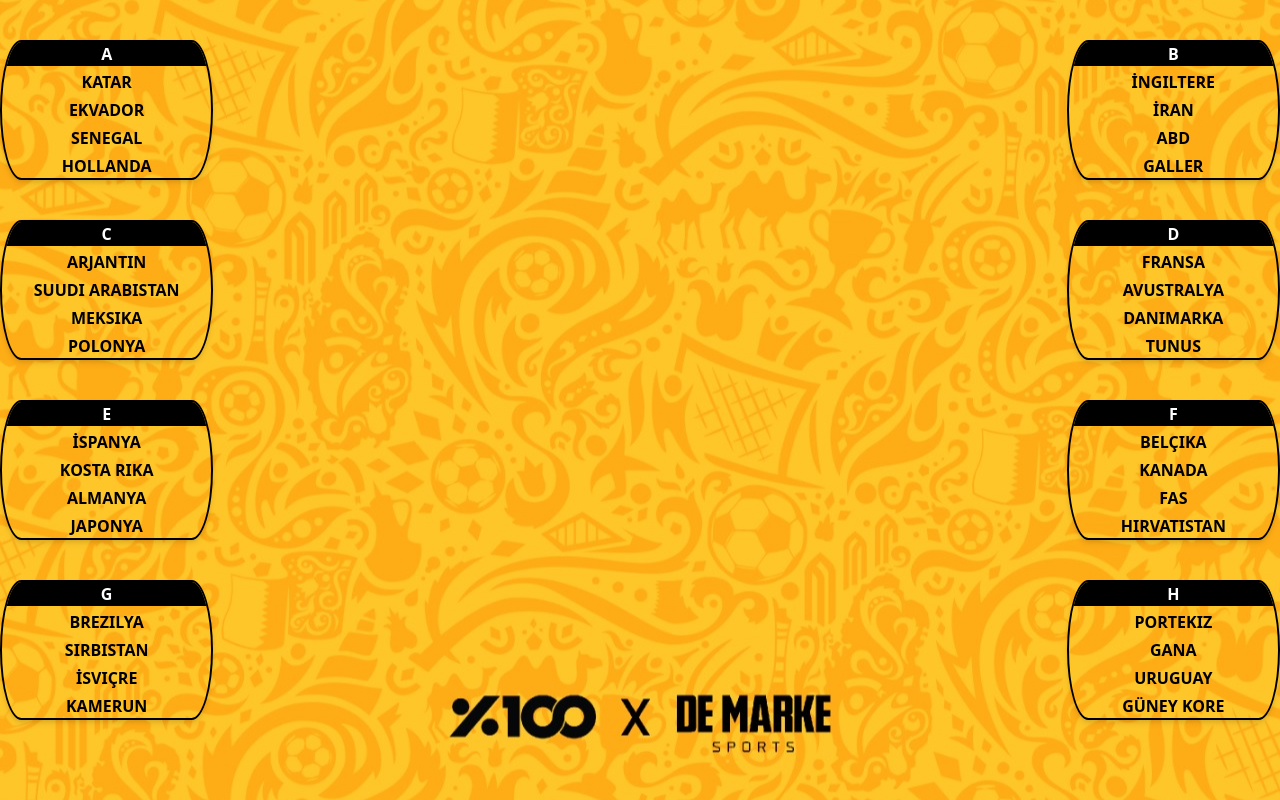
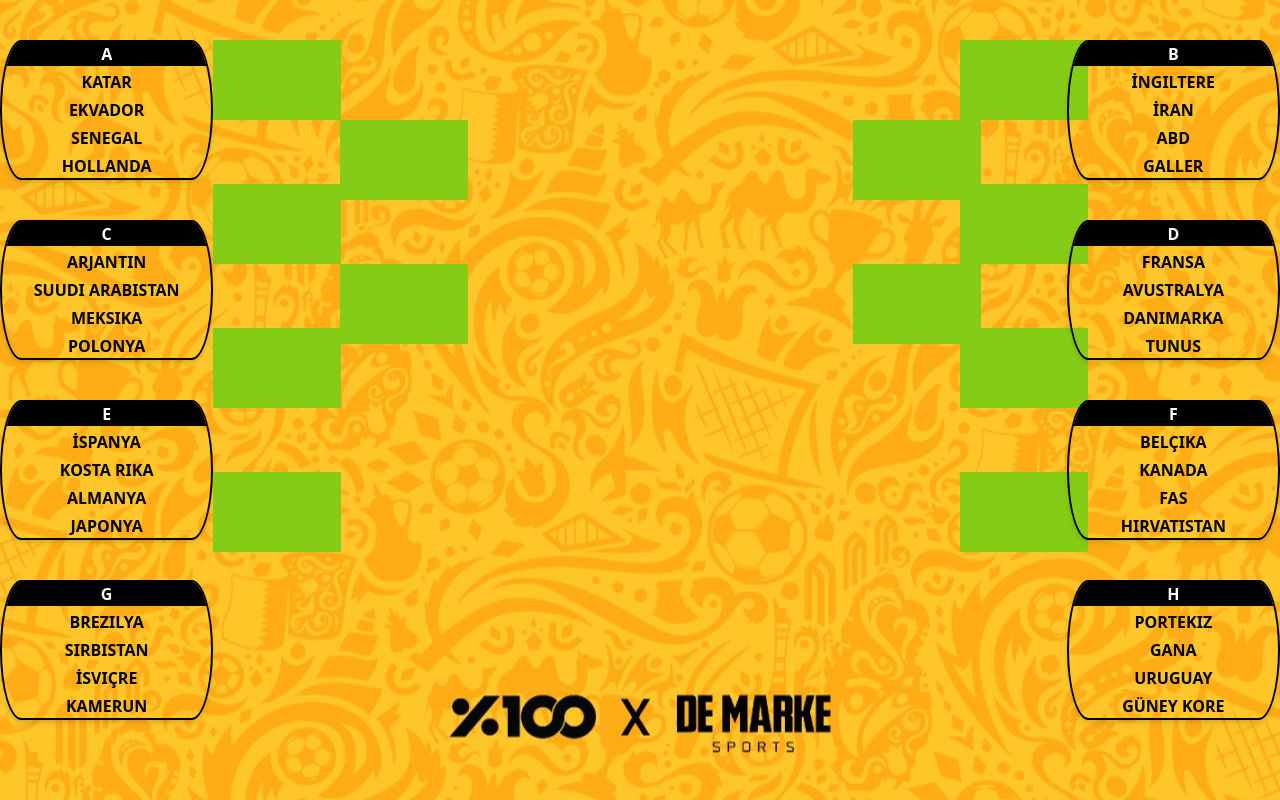
Before and after one commit to osmancansiz/tournament-bracket, a React (Create React App) app: page / in a window 1280 px wide. Built offline with nearby package versions, Linux system fonts and the light colour scheme.

Commit message:
handle quarter final teams

```diff
--- a/src/pages/TournamentBrackets.js
+++ b/src/pages/TournamentBrackets.js
@@ -6,6 +6,8 @@ export default function TournamentBrackets() {
   const [teams] = useState(initialTeams);
   const [groups] = useState(initialGroups);
   const [selectedTeams, setSelectedTeams] = useState([]);
+  const [quarterFinal, setQuarterFinal] = useState([]);
+  const [semiFinal, setSemiFinal] = useState([]);
 
   const handleClick = (team) => {
     if (selectedTeams.findIndex((i) => i.id === team.id) !== -1) return;
@@ -18,6 +20,20 @@ export default function TournamentBrackets() {
       team.rank = groupMember[0].rank + 1;
       setSelectedTeams([...selectedTeams, team]);
     }
+  };
+
+  const setQuarterFinalTeams = (team, side) => {
+    if (quarterFinal.findIndex((i) => i.id === team.id) !== -1) return;
+
+    const filteredTeams = quarterFinal.filter((i) => i.side === side);
+    if (filteredTeams.length === 0) {
+      team.side = side;
+      setQuarterFinal([...quarterFinal, team]);
+    }
+  };
+
+  const setSemiFinalTeams = (team, side) => {
+    console.log(team, side);
   };
 
   return (
@@ -53,110 +69,199 @@ export default function TournamentBrackets() {
               );
             })}
           </div>
-          <div className="col-span-1">
-            <div className="flex flex-col justify-around gap-10 h-full relative text-center">
-              <div className="h-12 ">
+          <div className="col-span-1 space-y-16">
+            <div className="bg-lime-500 w-32 h-20">
               {selectedTeams
                 .filter((i) => i.group === "A" && i.rank === 1)
-                  .map((team, index) => (
-                    <div key={index} className="my-2">{team.name}</div>
+                .map((team) => (
+                  <div onClick={() => setQuarterFinalTeams(team, 1)}>
+                    {team.name}
+                  </div>
                 ))}
-
               {selectedTeams
                 .filter((i) => i.group === "B" && i.rank === 2)
-                  .map((team, index) => (
-                    <div key={index} className="my-2">{team.name}</div>
+                .map((team) => (
+                  <div onClick={() => setQuarterFinalTeams(team, 1)}>
+                    {team.name}
+                  </div>
                 ))}
             </div>
-              <div className="h-12 ">
+
+            <div className="bg-lime-500 w-32 h-20">
               {selectedTeams
                 .filter((i) => i.group === "C" && i.rank === 1)
-                  .map((team, index) => (
-                    <div key={index} className="my-2">{team.name}</div>
+                .map((team) => (
+                  <div onClick={() => setQuarterFinalTeams(team, 2)}>
+                    {team.name}
+                  </div>
                 ))}
               {selectedTeams
                 .filter((i) => i.group === "D" && i.rank === 2)
-                  .map((team, index) => (
-                    <div key={index} className="my-2">{team.name}</div>
+                .map((team) => (
+                  <div onClick={() => setQuarterFinalTeams(team, 2)}>
+                    {team.name}
+                  </div>
                 ))}
             </div>
-              <div className="h-12 ">
+
+            <div className="bg-lime-500 w-32 h-20">
               {selectedTeams
                 .filter((i) => i.group === "E" && i.rank === 1)
-                  .map((team, index) => (
-                    <div key={index} className="my-2">{team.name}</div>
+                .map((team) => (
+                  <div onClick={() => setQuarterFinalTeams(team, 3)}>
+                    {team.name}
+                  </div>
                 ))}
               {selectedTeams
                 .filter((i) => i.group === "F" && i.rank === 2)
-                  .map((team, index) => (
-                    <div key={index} className="my-2">{team.name}</div>
+                .map((team) => (
+                  <div onClick={() => setQuarterFinalTeams(team, 3)}>
+                    {team.name}
+                  </div>
                 ))}
             </div>
-              <div className="h-12 ">
+
+            <div className="bg-lime-500 w-32 h-20">
               {selectedTeams
                 .filter((i) => i.group === "G" && i.rank === 1)
-                  .map((team, index) => (
-                    <div key={index} className="my-2">{team.name}</div>
+                .map((team) => (
+                  <div onClick={() => setQuarterFinalTeams(team, 4)}>
+                    {team.name}
+                  </div>
                 ))}
               {selectedTeams
                 .filter((i) => i.group === "H" && i.rank === 2)
-                  .map((team, index) => (
-                    <div key={index} className="my-2">{team.name}</div>
+                .map((team) => (
+                  <div onClick={() => setQuarterFinalTeams(team, 4)}>
+                    {team.name}
+                  </div>
                 ))}
             </div>
           </div>
+          <div className="col-span-1 space-y-16 ml-5">
+            <div className="bg-lime-500 w-32 h-20 mt-20">
+              {quarterFinal
+                .filter((i) => i.side === 1)
+                .map((team) => (
+                  <div onClick={() => setSemiFinalTeams(team)}>{team.name}</div>
+                ))}
+              {quarterFinal
+                .filter((i) => i.side === 2)
+                .map((team) => (
+                  <div onClick={() => setSemiFinalTeams(team)}>{team.name}</div>
+                ))}
             </div>
-          <div className="col-span-6"></div>
+
+            <div className="bg-lime-500 w-32 h-20 mt-20">
+              {quarterFinal
+                .filter((i) => i.side === 3)
+                .map((team) => (
+                  <div onClick={() => setSemiFinalTeams(team)}>{team.name}</div>
+                ))}
+              {quarterFinal
+                .filter((i) => i.side === 4)
+                .map((team) => (
+                  <div onClick={() => setSemiFinalTeams(team)}>{team.name}</div>
+                ))}
+            </div>
+          </div>
+
+          <div className="col-span-4"></div>
+
+          <div className="col-span-1 space-y-16 mr-20">
+            <div className="bg-lime-500 w-32 h-20 mt-20">
+              {quarterFinal
+                .filter((i) => i.side === 5)
+                .map((team) => (
+                  <div onClick={() => setSemiFinalTeams(team)}>{team.name}</div>
+                ))}
+              {quarterFinal
+                .filter((i) => i.side === 6)
+                .map((team) => (
+                  <div onClick={() => setSemiFinalTeams(team)}>{team.name}</div>
+                ))}
+            </div>
+
+            <div className="bg-lime-500 w-32 h-20 mt-20">
+              {quarterFinal
+                .filter((i) => i.side === 7)
+                .map((team) => (
+                  <div onClick={() => setSemiFinalTeams(team)}>{team.name}</div>
+                ))}
+              {quarterFinal
+                .filter((i) => i.side === 8)
+                .map((team) => (
+                  <div onClick={() => setSemiFinalTeams(team)}>{team.name}</div>
+                ))}
+            </div>
+          </div>
           <div className="col-span-1 space-y-16">
-            <div className="flex flex-col justify-around gap-10 h-full relative text-center">
-              <div className="h-12 ">
+            <div className="bg-lime-500 w-32 h-20">
               {selectedTeams
                 .filter((i) => i.group === "B" && i.rank === 1)
                 .map((team) => (
-                    <div className="my-2">{team.name}</div>
+                  <div onClick={() => setQuarterFinalTeams(team, 5)}>
+                    {team.name}
+                  </div>
                 ))}
               {selectedTeams
                 .filter((i) => i.group === "A" && i.rank === 2)
                 .map((team) => (
-                    <div className="my-2">{team.name}</div>
+                  <div onClick={() => setQuarterFinalTeams(team, 5)}>
+                    {team.name}
+                  </div>
                 ))}
             </div>
-              <div className="h-12 ">
+
+            <div className="bg-lime-500 w-32 h-20">
               {selectedTeams
                 .filter((i) => i.group === "D" && i.rank === 1)
                 .map((team) => (
-                    <div className="my-2">{team.name}</div>
+                  <div onClick={() => setQuarterFinalTeams(team, 6)}>
+                    {team.name}
+                  </div>
                 ))}
               {selectedTeams
                 .filter((i) => i.group === "C" && i.rank === 2)
                 .map((team) => (
-                    <div className="my-2">{team.name}</div>
+                  <div onClick={() => setQuarterFinalTeams(team, 6)}>
+                    {team.name}
+                  </div>
                 ))}
             </div>
-              <div className="h-12 ">
+
+            <div className="bg-lime-500 w-32 h-20">
               {selectedTeams
                 .filter((i) => i.group === "F" && i.rank === 1)
                 .map((team) => (
-                    <div className="my-2">{team.name}</div>
+                  <div onClick={() => setQuarterFinalTeams(team, 7)}>
+                    {team.name}
+                  </div>
                 ))}
               {selectedTeams
                 .filter((i) => i.group === "E" && i.rank === 2)
                 .map((team) => (
-                    <div className="my-2">{team.name}</div>
+                  <div onClick={() => setQuarterFinalTeams(team, 7)}>
+                    {team.name}
+                  </div>
                 ))}
             </div>
-              <div className="h-12 ">
+
+            <div className="bg-lime-500 w-32 h-20">
               {selectedTeams
                 .filter((i) => i.group === "H" && i.rank === 1)
                 .map((team) => (
-                    <div className="my-2">{team.name}</div>
+                  <div onClick={() => setQuarterFinalTeams(team, 8)}>
+                    {team.name}
+                  </div>
                 ))}
               {selectedTeams
                 .filter((i) => i.group === "G" && i.rank === 2)
                 .map((team) => (
-                    <div className="my-2">{team.name}</div>
+                  <div onClick={() => setQuarterFinalTeams(team, 8)}>
+                    {team.name}
+                  </div>
                 ))}
-              </div>
             </div>
           </div>
           <div className="col-span-2 space-y-10">
```
Lines whose indentation alone changed are shown as unchanged.
